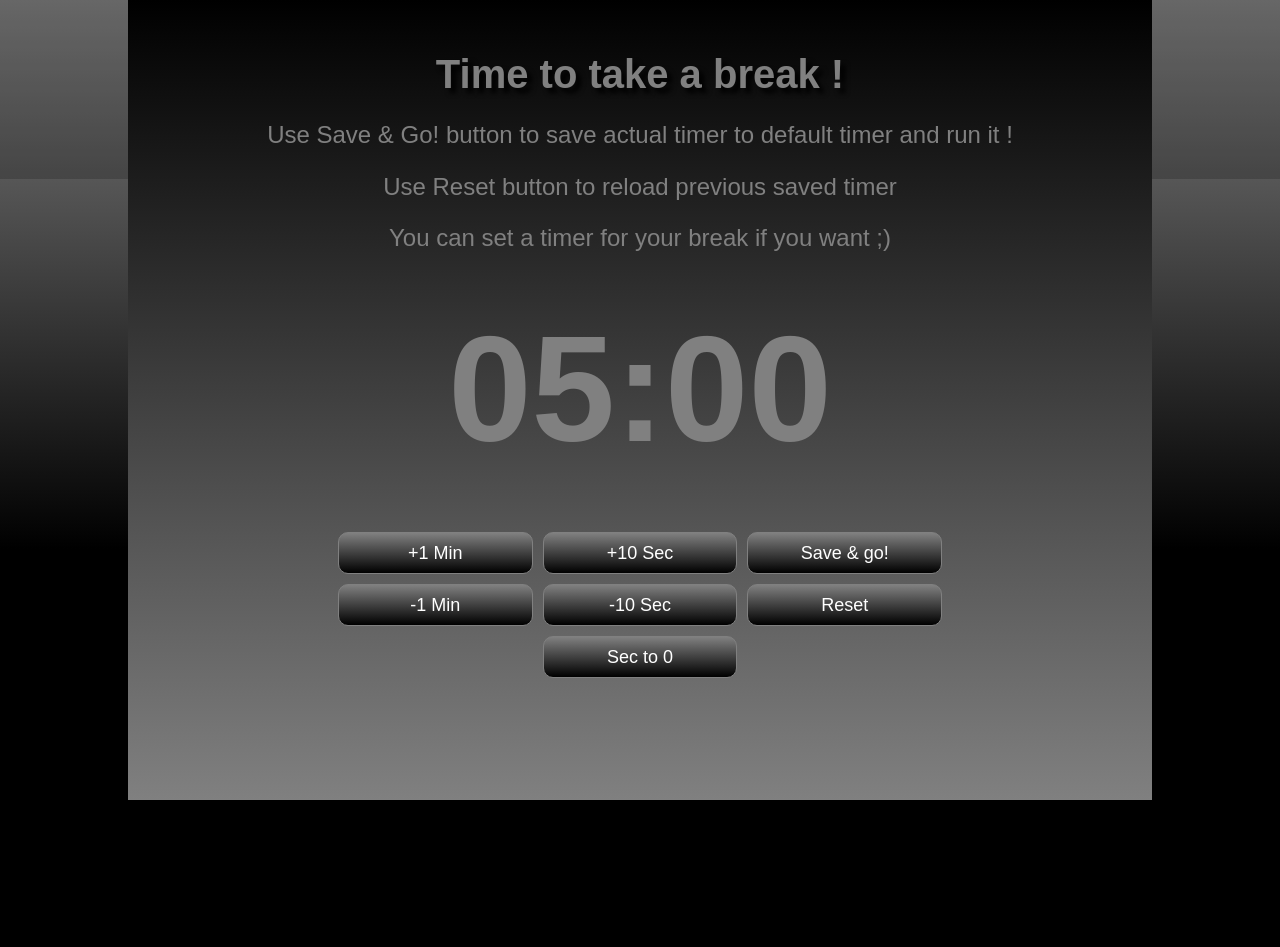
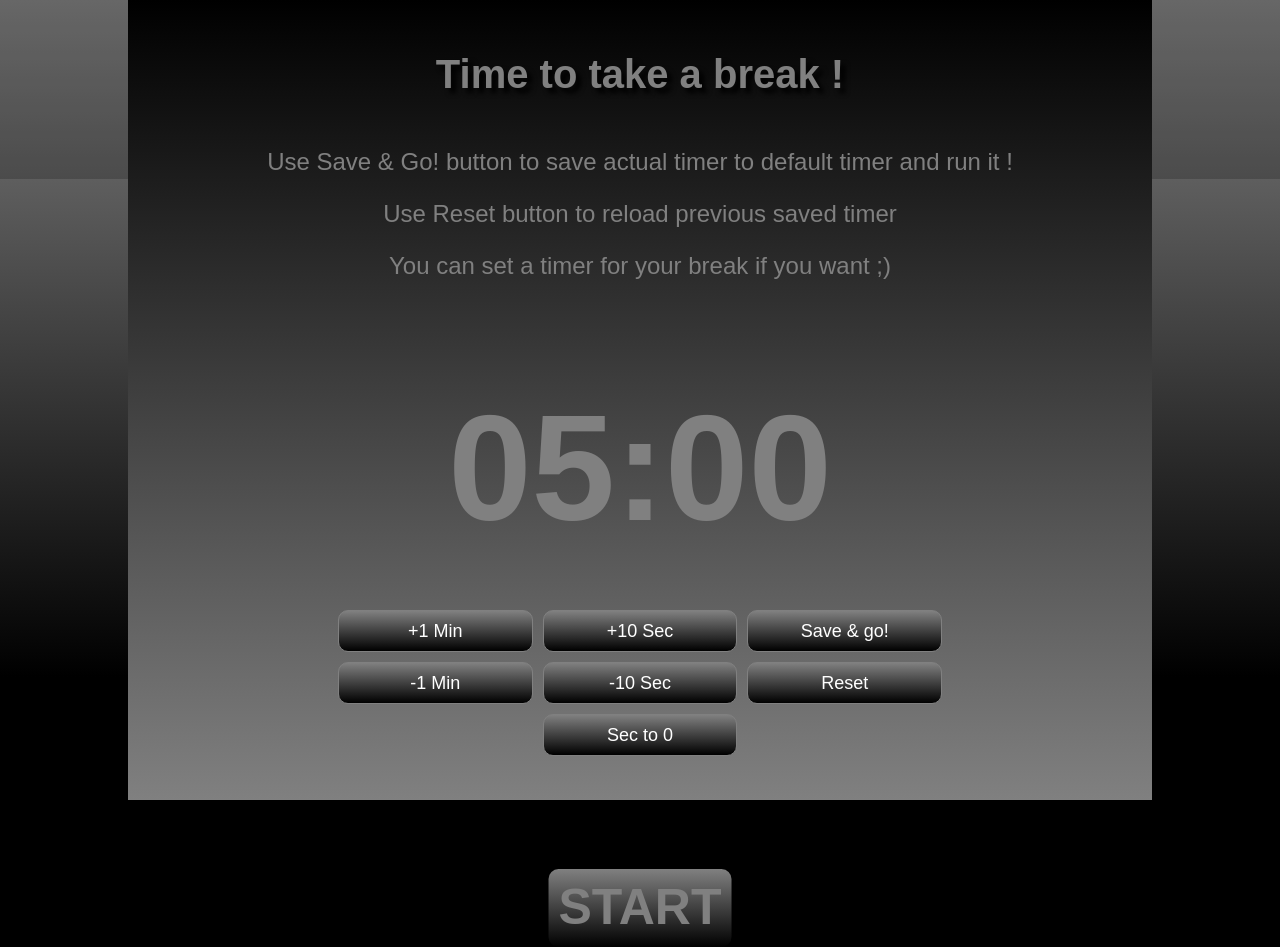
Before and after one commit to fabquo/pomodoro-react, a React (Vite) app: page / in a window 1280 px wide. Before the commit the page ends 800 px from the top, so only its background shows below. Built offline with nearby package versions, Linux system fonts and the light colour scheme.

Commit message:
Responsive terminé

```diff
--- a/src/index.html
+++ b/src/index.html
@@ -6,7 +6,7 @@
     <meta name="keywords" content="Pomodoro, BeCode, React, Fabquo, Javascript">
     <meta name="author" content="Fabian Quoidbach">
     <meta name="viewport"
-          content="width=device-width, user-scalable=no, initial-scale=1.0, maximum-scale=1.0, minimum-scale=1.0">
+          content="width=device-width, height=device-height, user-scalable=no, initial-scale=1.0, maximum-scale=1.0, minimum-scale=1.0">
     <meta http-equiv="X-UA-Compatible" content="ie=edge">
     <title>Pomodoro</title>
 </head>
--- a/src/style/app.css
+++ b/src/style/app.css
@@ -52,11 +52,13 @@ body{
     border-radius: 10px;
     padding: 10px;
     background: linear-gradient(grey, black);
+    user-select: none;
 }
 .startStop__button{
     font-size: 30px;
     font-weight: 700;
     text-align: center;
+    user-select: none;
 }
 .startStop__button:hover{
     color:lightgrey;
@@ -117,6 +119,7 @@ body{
     cursor: default;
     border-radius: 10px;
     background: linear-gradient(grey, black);
+    user-select: none;
 }
 .modalButton:active{
     background: linear-gradient(black, grey);
@@ -187,3 +190,53 @@ body{
     grid-column: 3/5;
 }
 }
+@media screen and (min-height: 280px) and (max-height: 700px) and (orientation:landscape) {
+    .timerBackground{
+        height: 30%;
+    }
+    .appTitle{
+        padding-top: 3%;
+    }
+    .timerCount--timer{
+        margin-top: 3%;
+    }
+    .startStop{
+        margin-top: 5%;
+    }
+    .modalTitle{
+        margin-top: 2%;
+    }
+
+    .modalTips{
+        margin-top: 2%;
+    }
+    .modalTips p{
+        line-height: 0.7;
+    }
+    .modalTimer{
+        margin-top: 0;
+    }
+    .sousModal{
+        margin-top: 0;
+    }
+    .modalButton{
+        margin-top: 2px;
+    }
+}
+@media screen and (min-height: 768px) and (orientation:landscape) {
+    .modalTitle{
+        margin-top: 5%;
+    }
+    .modalTips{
+        margin-top: 5%;
+    }
+    .modalTimer{
+        margin-top: 10%;
+    }
+    .timerCount--timer{
+        margin-top: 15%;
+    }
+    .startStop{
+        margin-top: 15%;
+    }
+}
```
